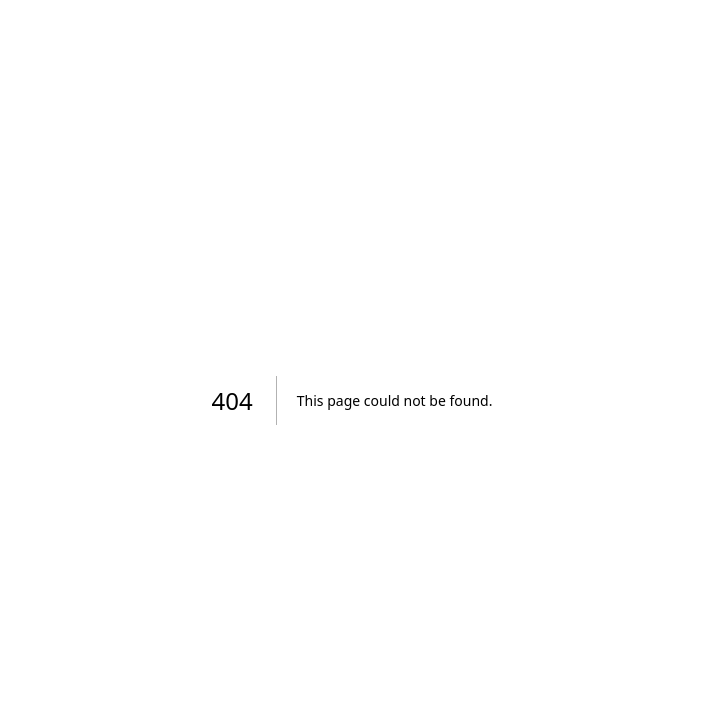
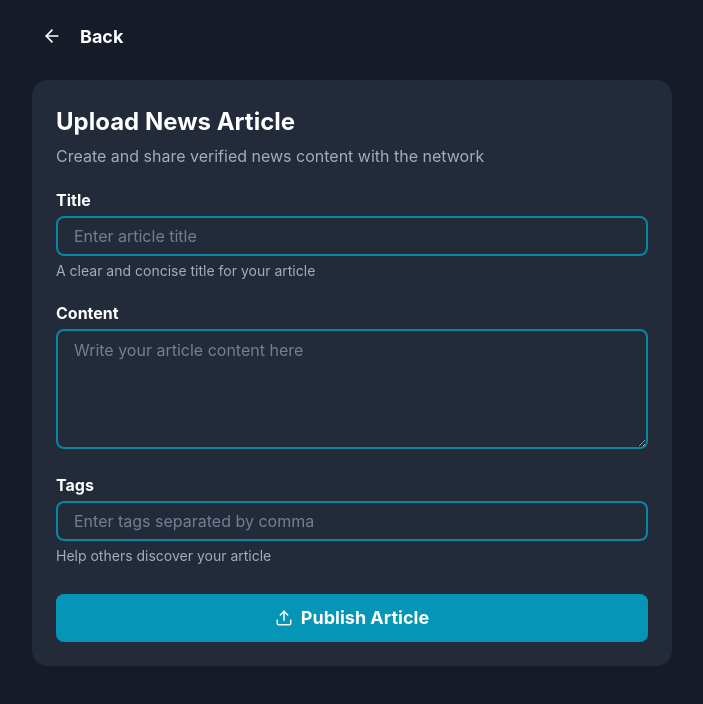
Before and after one commit to manchain/Truze, a Next.js app: page /upload in a window 1280 px wide. Before the commit this address had no page. Shown: the top 704 px of the page, without its empty margins (288-991 px from the left). Built offline with nearby package versions, Linux system fonts and the light colour scheme.

Commit message:
feat: updated the add ui page

```diff
--- a/src/pages/index.tsx
+++ b/src/pages/index.tsx
@@ -1,6 +1,7 @@
 import { Box, Container, Flex, HStack, IconButton, Button, useColorMode } from '@chakra-ui/react';
 import { FiSun, FiMoon, FiSearch, FiMenu, FiHome, FiCheck, FiPieChart, FiUser } from 'react-icons/fi';
 import Post from '../components/Post';
+import { useRouter } from 'next/router';
 
 const samplePosts = [
   {
@@ -41,6 +42,7 @@ const samplePosts = [
 
 export default function Home() {
   const { colorMode, toggleColorMode } = useColorMode();
+  const router = useRouter();
 
   return (
     <Box minH="100vh" bg={colorMode === 'dark' ? 'gray.900' : 'gray.50'}>
@@ -152,6 +154,7 @@ export default function Home() {
           color="white"
           _hover={{ bg: colorMode === 'dark' ? 'teal.500' : 'teal.600' }}
           borderRadius="full"
+          onClick={() => router.push('/upload')}
         />
         <IconButton
           aria-label="Analytics"
--- /dev/null
+++ b/src/pages/upload.tsx
@@ -0,0 +1,110 @@
+import React from 'react';
+import { Box, Button, FormControl, FormLabel, Input, Textarea, Text, VStack, useColorMode, IconButton, HStack } from '@chakra-ui/react';
+import { FiArrowLeft, FiUpload } from 'react-icons/fi';
+import { useRouter } from 'next/router';
+
+const Upload = () => {
+  const { colorMode } = useColorMode();
+  const router = useRouter();
+  const isDark = colorMode === 'dark';
+
+  return (
+    <Box minH="100vh" bg={isDark ? '#151C28' : 'gray.50'} px={2} py={4}>
+      <Box maxW="container.sm" mx="auto">
+        <HStack mb={6} align="center">
+          <IconButton
+            icon={<FiArrowLeft />}
+            aria-label="Back"
+            variant="ghost"
+            color={isDark ? 'white' : 'gray.700'}
+            fontSize="xl"
+            onClick={() => router.back()}
+          />
+          <Text color={isDark ? 'white' : 'gray.800'} fontWeight="bold" fontSize="lg">Back</Text>
+        </HStack>
+        <Box
+          bg={isDark ? '#232B3B' : 'white'}
+          borderRadius="2xl"
+          p={6}
+          boxShadow={isDark ? 'none' : 'md'}
+        >
+          <VStack align="stretch" spacing={5}>
+            <Box>
+              <Text color={isDark ? 'white' : 'gray.800'} fontWeight="bold" fontSize="2xl" mb={1}>
+                Upload News Article
+              </Text>
+              <Text color={isDark ? 'gray.400' : 'gray.500'} fontSize="md">
+                Create and share verified news content with the network
+              </Text>
+            </Box>
+            <FormControl>
+              <FormLabel color={isDark ? 'white' : 'gray.800'} fontWeight="bold" fontSize="md" mb={1}>Title</FormLabel>
+              <Input
+                placeholder="Enter article title"
+                bg={isDark ? 'transparent' : 'white'}
+                borderColor={isDark ? 'cyan.700' : 'cyan.400'}
+                color={isDark ? 'gray.200' : 'gray.800'}
+                _placeholder={{ color: isDark ? 'gray.500' : 'gray.400' }}
+                borderWidth={2}
+                borderRadius="lg"
+                mb={1}
+                _focus={{ borderColor: 'cyan.400' }}
+              />
+              <Text color={isDark ? 'gray.400' : 'gray.500'} fontSize="sm">
+                A clear and concise title for your article
+              </Text>
+            </FormControl>
+            <FormControl>
+              <FormLabel color={isDark ? 'white' : 'gray.800'} fontWeight="bold" fontSize="md" mb={1}>Content</FormLabel>
+              <Textarea
+                placeholder="Write your article content here"
+                bg={isDark ? 'transparent' : 'white'}
+                borderColor={isDark ? 'cyan.700' : 'cyan.400'}
+                color={isDark ? 'gray.200' : 'gray.800'}
+                _placeholder={{ color: isDark ? 'gray.500' : 'gray.400' }}
+                borderWidth={2}
+                borderRadius="lg"
+                minH="120px"
+                mb={1}
+                _focus={{ borderColor: 'cyan.400' }}
+              />
+            </FormControl>
+            <FormControl>
+              <FormLabel color={isDark ? 'white' : 'gray.800'} fontWeight="bold" fontSize="md" mb={1}>Tags</FormLabel>
+              <Input
+                placeholder="Enter tags separated by comma"
+                bg={isDark ? 'transparent' : 'white'}
+                borderColor={isDark ? 'cyan.700' : 'cyan.400'}
+                color={isDark ? 'gray.200' : 'gray.800'}
+                _placeholder={{ color: isDark ? 'gray.500' : 'gray.400' }}
+                borderWidth={2}
+                borderRadius="lg"
+                mb={1}
+                _focus={{ borderColor: 'cyan.400' }}
+              />
+              <Text color={isDark ? 'gray.400' : 'gray.500'} fontSize="sm">
+                Help others discover your article
+              </Text>
+            </FormControl>
+            <Button
+              leftIcon={<FiUpload />}
+              colorScheme="cyan"
+              bg={isDark ? '#0596B7' : 'cyan.500'}
+              color="white"
+              size="lg"
+              borderRadius="lg"
+              fontWeight="bold"
+              fontSize="lg"
+              mt={2}
+              _hover={{ bg: isDark ? '#038ca6' : 'cyan.600' }}
+            >
+              Publish Article
+            </Button>
+          </VStack>
+        </Box>
+      </Box>
+    </Box>
+  );
+};
+
+export default Upload;
```
